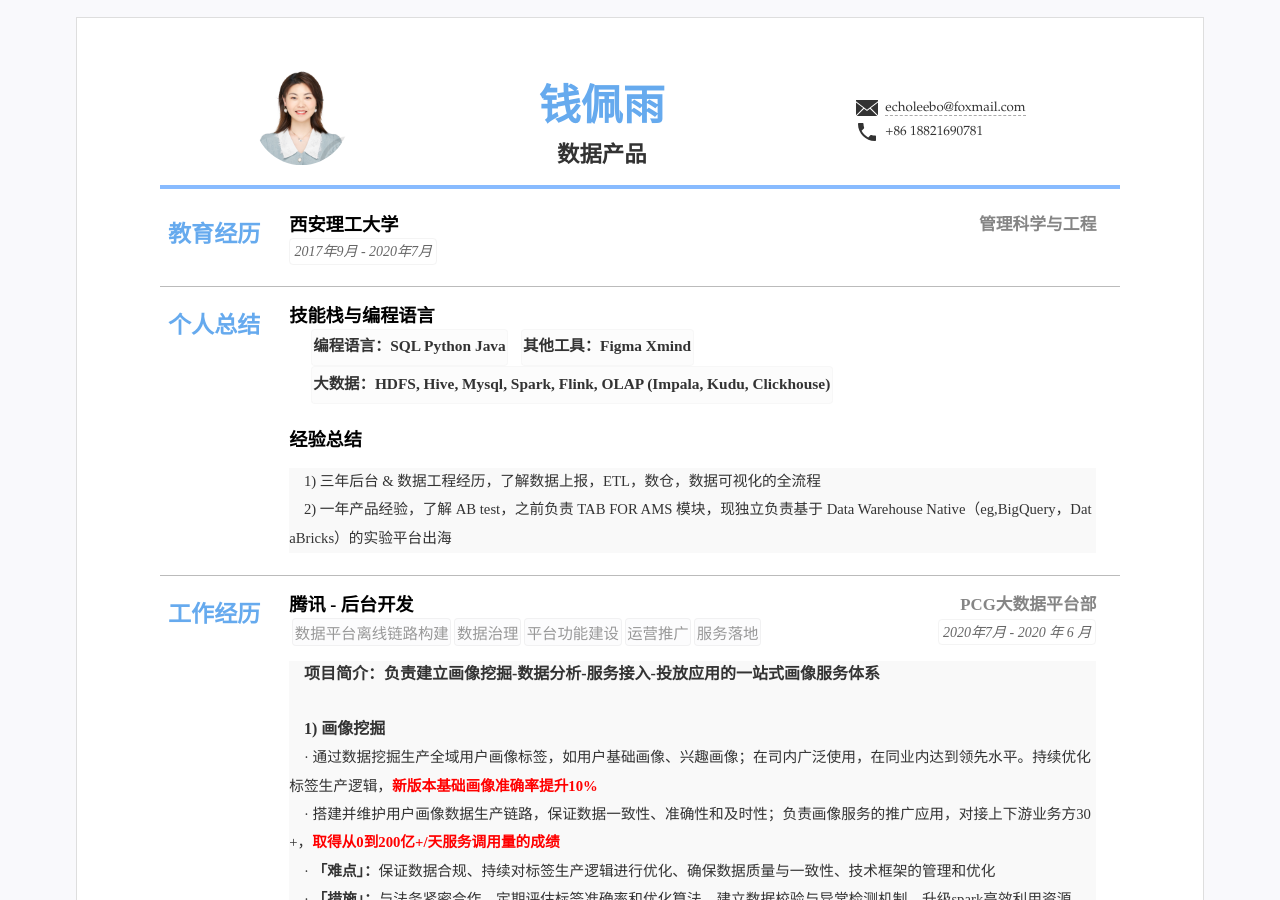
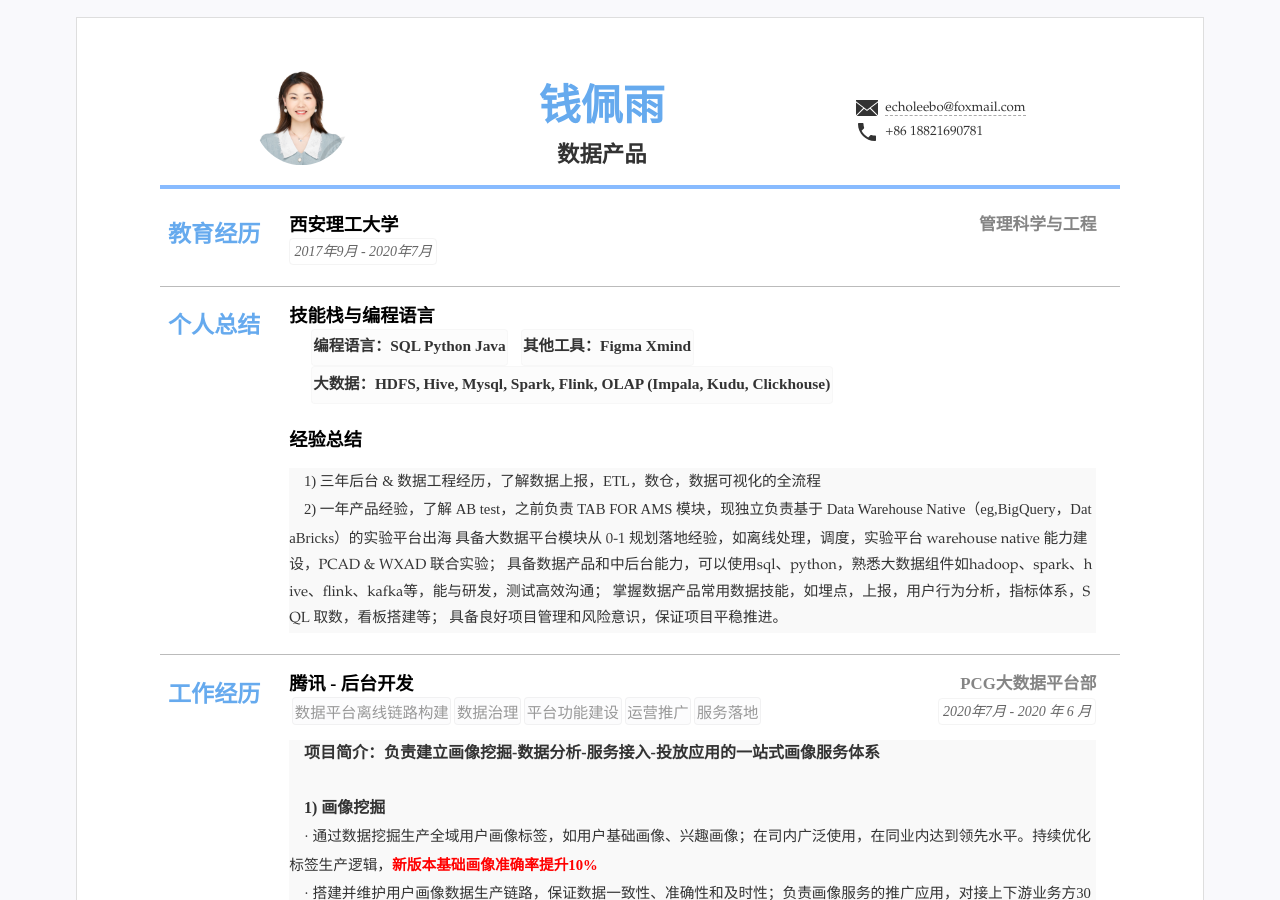
Before and after one commit to kuailexiaoshenxian/cn-wx-cv, a Jekyll site: the page built from index.html, in a window 1280 px wide and 900 px high. Built offline with Jekyll 4.4.1, drawn with Linux system fonts in a browser that asks for light colours.

Commit message:
Update resume.yml

```diff
--- a/_data/resume.yml
+++ b/_data/resume.yml
@@ -52,9 +52,11 @@ main: #简历主要内容，
     detail:  <font face="等线">1) 三年后台 & 数据工程经历，了解数据上报，ETL，数仓，数据可视化的全流程</font> <br>  &nbsp &nbsp
              <font face="等线">2) 一年产品经验，了解 AB test，之前负责 TAB FOR AMS 模块，现独立负责基于 Data Warehouse Native（eg,BigQuery，DataBricks）的实验平台出海 </font>
 
-             # 2年以上数据产品经理经验，具备数据平台和数据治理实践经验
-             # 熟练使用sql、python，熟悉大数据技术概念如hadoop、spark、hive、flink、mq、kafka等；
-             # 数据敏感，能独立发现、解决问题并进行后续优化；认真负责，积极主动，具备良好的项目管理能力和沟通协调能力
+             具备大数据平台模块从 0-1 规划落地经验，如离线处理，调度，实验平台 warehouse native 能力建设，PCAD & WXAD 联合实验；
+             具备数据产品和中后台能力，可以使用sql、python，熟悉大数据组件如hadoop、spark、hive、flink、kafka等，能与研发，测试高效沟通；
+             掌握数据产品常用数据技能，如埋点，上报，用户行为分析，指标体系，SQL 取数，看板搭建等；
+             具备良好项目管理和风险意识，保证项目平稳推进。
+
 
              # 1. 了解各类数据建模方法，如分类/线性回归等，有针对画像场景进行有效数据挖掘并形成策略的项目经验 <br>  &nbsp &nbsp
              # 2. 掌握数据可视化能力，使用各类工具实现数据分析、报表系统搭建，如Tableau, PowerBI, Dash Plotly, Apache ECharts <br>  &nbsp &nbsp
```
